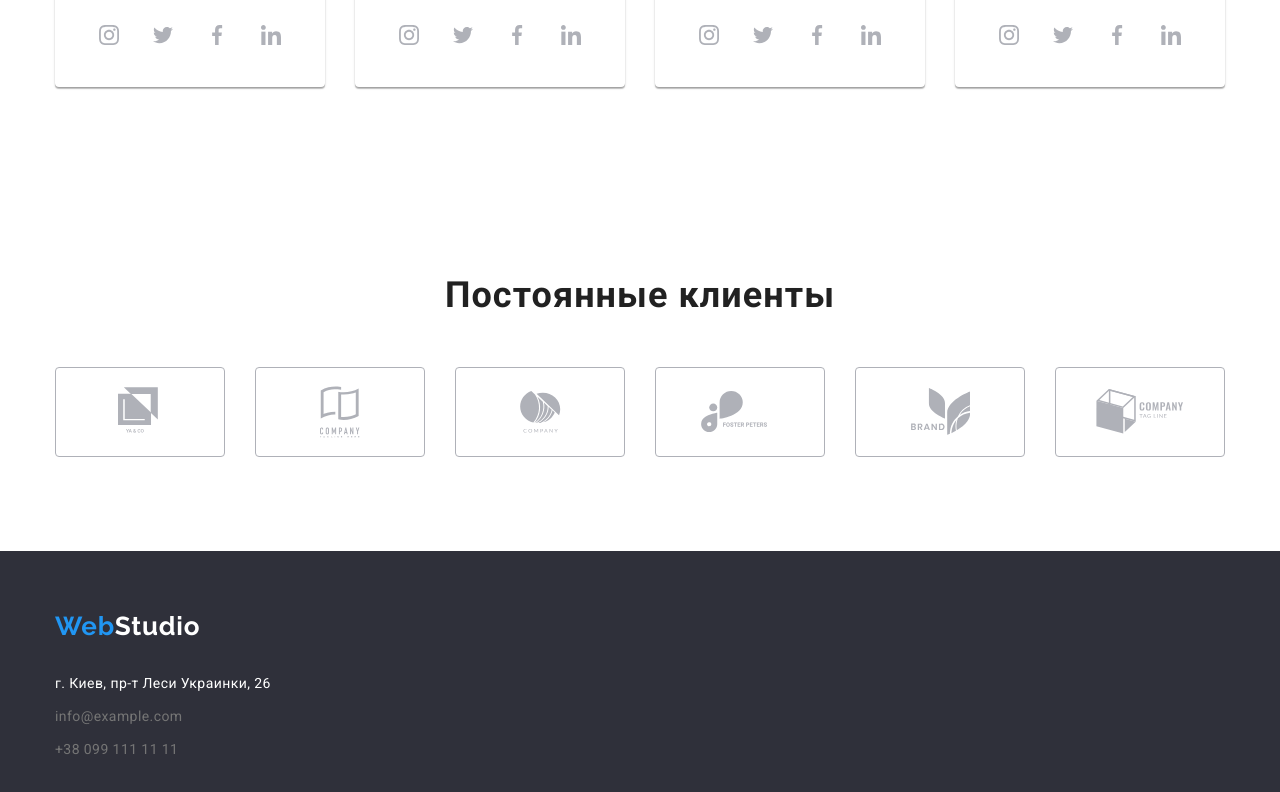
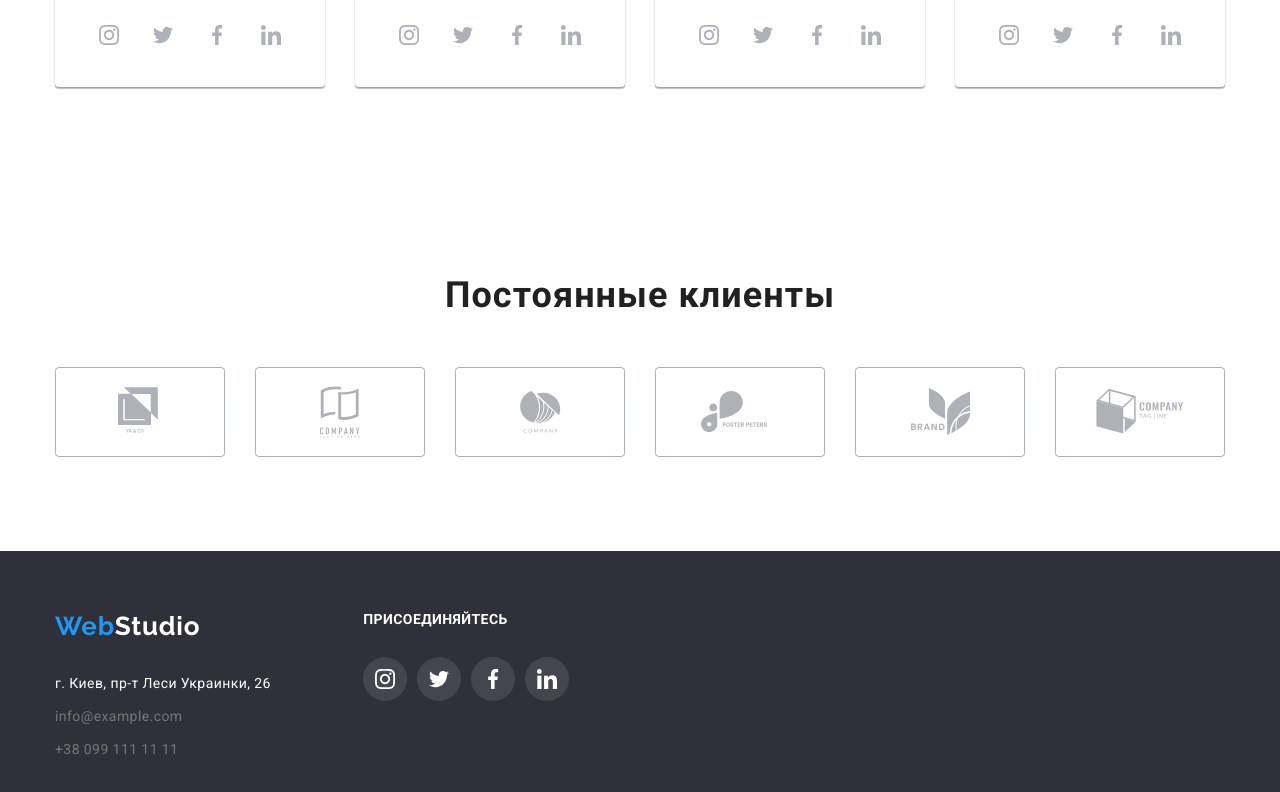
Before and after one commit to alexeygelich/goit-markup-hw-04, a plain HTML site: page index.html in a window 1280 px wide. Shown: the part 2119-2911 px from the top of the page. Drawn offline with nearby package versions, Linux system fonts and the light colour scheme.

Commit message:
оформляет блок присоединяйся в футере

```diff
--- a/css/style.css
+++ b/css/style.css
@@ -371,7 +371,6 @@ color: var(--title-color);
 
   .social-link:hover {
     background-color: var(--accent-color);
-
   }
 
   .social-link:hover .social-svg {
@@ -427,6 +426,15 @@ border-radius: 4px;
   background-color: var(--bgc-footer);
 }
 
+.footer .container {
+  display: flex;
+}
+
+.footer .address {
+  margin-right: 70px;
+  margin-left: 0;
+}
+
 .footer-address {
   font-size: 14px;
 line-height: 1.71;
@@ -449,6 +457,29 @@ letter-spacing: 0.03em;
 .footer-address .item:not(:last-child) {
 margin-bottom: 9px;
 }
+
+.join-title {
+  display: inline-block;
+  margin-bottom: 30px;
+  font-weight: 700;
+letter-spacing: 0.03em;
+  text-transform: uppercase;
+  color: var(--white-color);
+}
+
+.join .social-link {
+background: rgba(255, 255, 255, 0.1);
+}
+
+.join .social-svg {
+  fill: var(--white-color);
+}
+
+.join .social-link:hover {
+    background-color: var(--accent-color);
+  }
+
+
 
 
 /* Portfolio */
--- a/index.html
+++ b/index.html
@@ -339,7 +339,7 @@
 
     <footer class="footer">
       <div class="container">
-        <div>
+        <div class="address">
           <a lang="en" href="./index.html" class="logo link"
             ><span class="logo-accent">Web</span>Studio</a
           >
@@ -364,6 +364,40 @@
             </ul>
           </address>
         </div>
+
+        <div class="join">
+          <b class="join-title">присоединяйтесь</b>
+          <ul class="social-list list">
+            <li class="social-item">
+              <a class="social-link link" href="">
+                <svg class="social-svg" width="20" height="20">
+                  <use href="./image/sprite.svg#icon-instagram"></use>
+                </svg>
+              </a>
+            </li>
+            <li class="social-item">
+              <a class="social-link link" href="">
+                <svg class="social-svg" width="20" height="20">
+                  <use href="./image/sprite.svg#icon-twitter"></use>
+                </svg>
+              </a>
+            </li>
+            <li class="social-item">
+              <a class="social-link link" href="">
+                <svg class="social-svg" width="20" height="20">
+                  <use href="./image/sprite.svg#icon-facebook"></use>
+                </svg>
+              </a>
+            </li>
+            <li class="social-item">
+              <a class="social-link link" href="">
+                <svg class="social-svg" width="20" height="20">
+                  <use href="./image/sprite.svg#icon-linkedin"></use>
+                </svg>
+              </a>
+            </li>
+          </ul>
+        </div>
       </div>
     </footer>
   </body>
```
Also changed, not shown: portfolio.html (+35 -1 lines).
